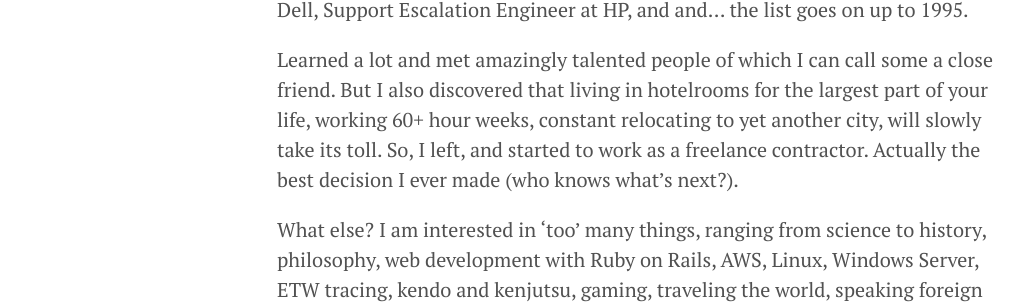
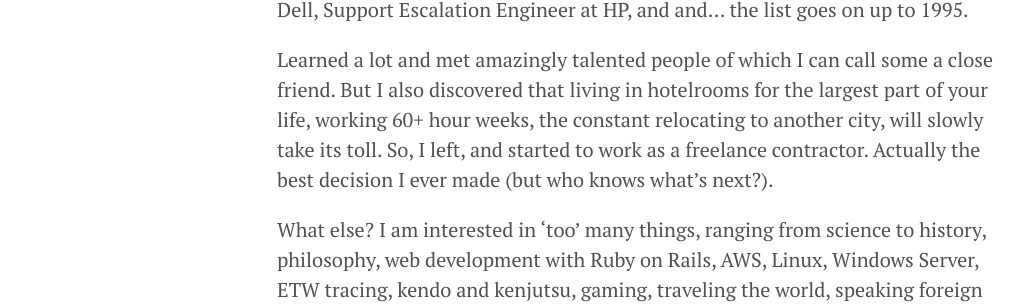
Before and after one commit to lgeurts/lgeurts.github.io, a Jekyll site: the page built from about.md, in a window 1280 px wide. Shown: the part 885-1189 px from the top of the page, without its empty margins (3-1031 px from the left). Built offline with Jekyll 4.4.1, drawn with Linux system fonts in a browser that asks for light colours; nearby versions of some CDN libraries.

Commit message:
Update about.md

```diff
--- a/about.md
+++ b/about.md
@@ -8,7 +8,7 @@
 Hi, I am a self-employed DevOps & Infrastructure Engineer, living in the central north of France.
 In a former life, I was a Microsoft PFE, an Escalation Engineer at Dell, Support Escalation Engineer at HP, and and... the list goes on up to 1995.
 
-Learned a lot and met amazingly talented people  of which I can call some a close friend. But I also discovered that living in hotelrooms for the largest part of your life, working 60+ hour weeks, constant relocating to yet another city, will slowly take its toll. So, I left, and started to work as a freelance contractor. Actually the best decision I ever made (who knows what's next?).
+Learned a lot and met amazingly talented people  of which I can call some a close friend. But I also discovered that living in hotelrooms for the largest part of your life, working 60+ hour weeks, the constant relocating to another city, will slowly take its toll. So, I left, and started to work as a freelance contractor. Actually the best decision I ever made (but who knows what's next?).
 
 What else? I am interested in 'too' many things, ranging from science to history, philosophy, web development with Ruby on Rails, AWS, Linux, Windows Server, ETW tracing, kendo and kenjutsu, gaming, traveling the world, speaking foreign languages, and more.
 My hobbies can be distilled down to just one thing: LEARNING.
```
